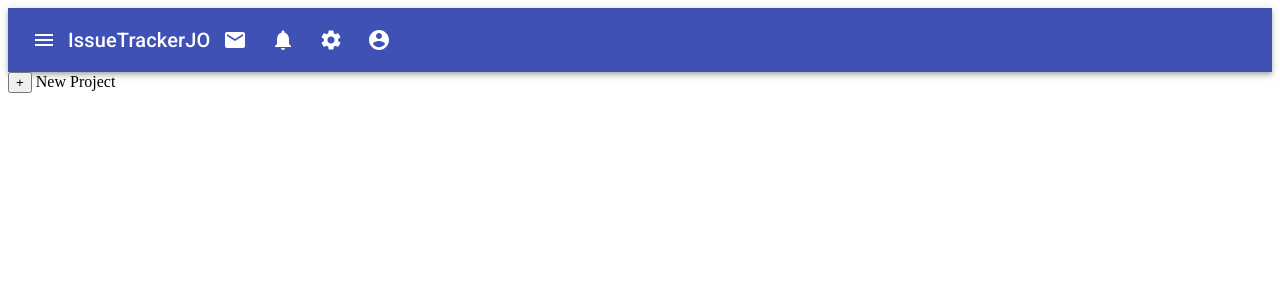
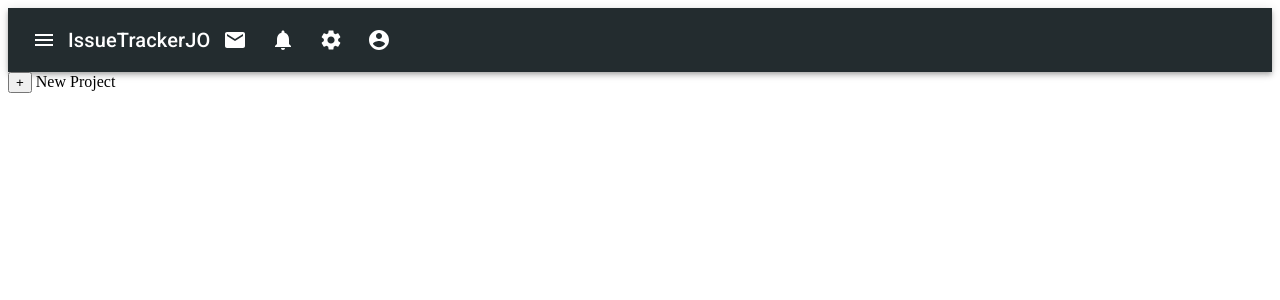
Before and after one commit to jei-0/issuetracker, a React (Create React App) app: page / in a window 1280 px wide. Shown: the top 300 px of the page. Built offline with nearby package versions, Linux system fonts and the light colour scheme.

Commit message:
changed material-ui theme colors and applied them

```diff
--- a/src/App.js
+++ b/src/App.js
@@ -1,12 +1,27 @@
+import { createTheme } from "@material-ui/core/styles";
+import { ThemeProvider } from "@material-ui/core";
 import Header from "./Components/Header";
 import ProjectsList from "./Components/ProjectsList";
 
+const theme = createTheme({
+  palette: {
+    primary: {
+      main: "#232c2f",
+    },
+    secondary: {
+      main: "#fdcd47",
+    },
+  },
+});
+
 function App() {
   return (
-    <div className="App">
-      <Header />
-      <ProjectsList />
-    </div>
+    <ThemeProvider theme={theme}>
+      <div className="App">
+        <Header />
+        <ProjectsList />
+      </div>
+    </ThemeProvider>
   );
 }
 
```
